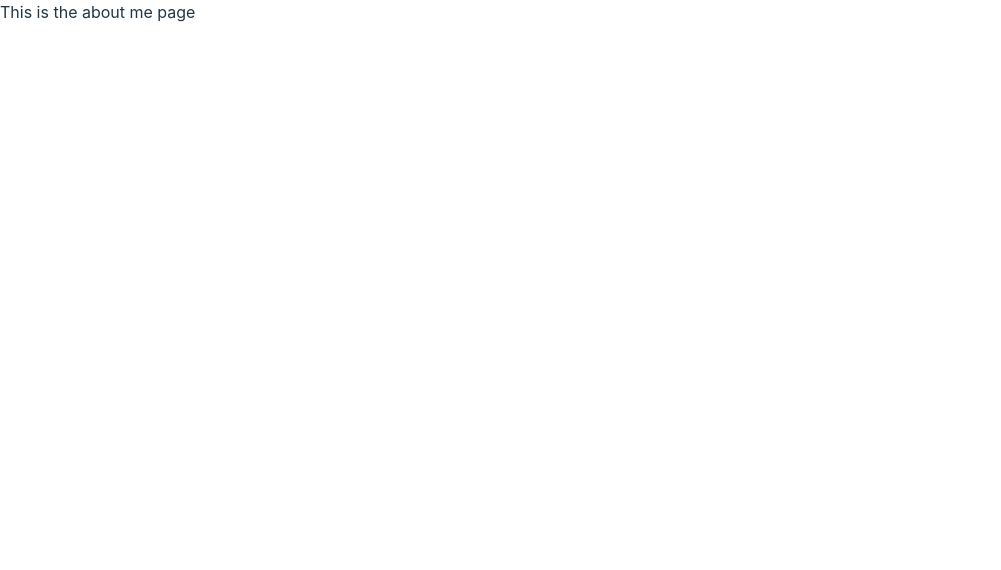
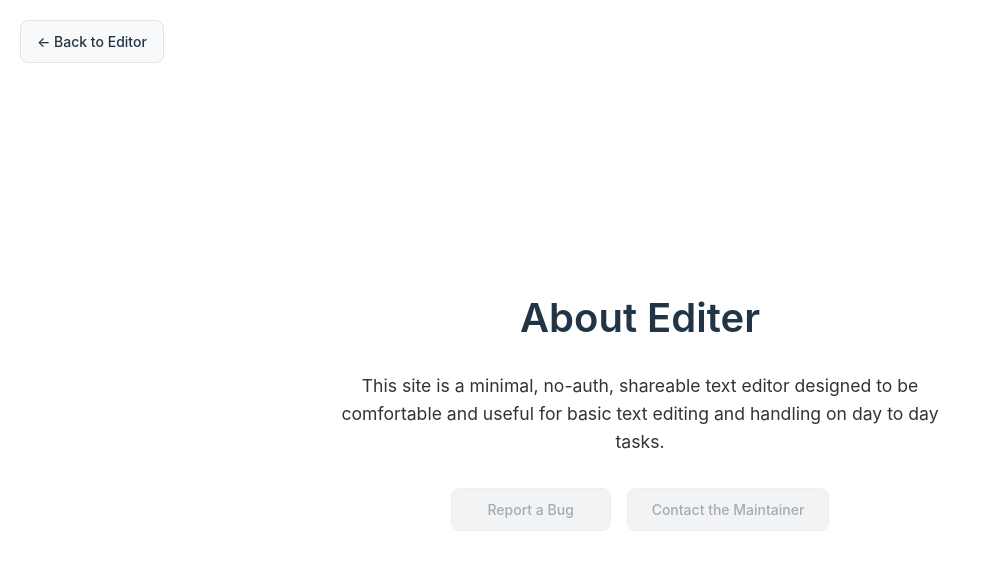
Before and after one commit to urieltfk/editer, a React (Vite) app in the folder fe/: page /about in a window 1280 px wide. Shown: the top 570 px of the page, without its empty margins (0-1001 px from the left). Built offline with nearby package versions, Linux system fonts and the light colour scheme; no server answers.

Commit message:
add about page

```diff
--- /dev/null
+++ b/fe/src/pages/About.css
@@ -0,0 +1,133 @@
+.about-page {
+  min-height: 100vh;
+  background-color: var(--bg-primary);
+  color: var(--text-primary);
+  transition: background-color 0.3s ease, color 0.3s ease;
+  display: flex;
+  flex-direction: column;
+  align-items: center;
+  justify-content: center;
+  padding: 40px 20px;
+  box-sizing: border-box;
+}
+
+.about-content {
+  max-width: 600px;
+  width: 100%;
+  text-align: center;
+  line-height: 1.6;
+}
+
+.about-page h1 {
+  font-size: 2.5rem;
+  font-weight: 600;
+  color: var(--text-primary);
+  margin-bottom: 2rem;
+  transition: color 0.3s ease;
+}
+
+.about-page p {
+  font-size: 1.1rem;
+  color: var(--text-secondary);
+  margin-bottom: 1.5rem;
+  transition: color 0.3s ease;
+}
+
+.about-page p:last-child {
+  margin-bottom: 0;
+  font-style: italic;
+  color: var(--text-tertiary);
+}
+
+.about-buttons {
+  display: flex;
+  gap: 1rem;
+  justify-content: center;
+  margin-top: 2rem;
+  flex-wrap: wrap;
+}
+
+.about-button {
+  padding: 12px 24px;
+  background: var(--bg-secondary);
+  color: var(--text-muted);
+  border: 1px solid var(--border-secondary);
+  border-radius: 8px;
+  font-size: 14px;
+  font-weight: 500;
+  cursor: not-allowed;
+  opacity: 0.6;
+  transition: all 0.3s ease;
+  min-width: 160px;
+}
+
+.about-button:disabled {
+  background: var(--bg-tertiary);
+  color: var(--text-muted);
+  border-color: var(--border-primary);
+  cursor: not-allowed;
+}
+
+.back-button {
+  position: fixed;
+  top: 20px;
+  left: 20px;
+  background: var(--bg-secondary);
+  color: var(--text-primary);
+  border: 1px solid var(--border-primary);
+  border-radius: 8px;
+  padding: 10px 16px;
+  font-size: 14px;
+  font-weight: 500;
+  cursor: pointer;
+  transition: all 0.3s ease;
+  text-decoration: none;
+  display: inline-flex;
+  align-items: center;
+  gap: 8px;
+  z-index: 1000;
+}
+
+.back-button:hover {
+  background: var(--bg-tertiary);
+  border-color: var(--border-tertiary);
+  transform: translateY(-1px);
+}
+
+.back-button:active {
+  transform: translateY(0);
+}
+
+@media (max-width: 768px) {
+  .about-page {
+    padding: 20px 16px;
+  }
+
+  .about-page h1 {
+    font-size: 2rem;
+    margin-bottom: 1.5rem;
+  }
+
+  .about-page p {
+    font-size: 1rem;
+  }
+
+  .about-buttons {
+    flex-direction: column;
+    align-items: center;
+    gap: 0.75rem;
+  }
+
+  .about-button {
+    min-width: 140px;
+    padding: 10px 20px;
+    font-size: 13px;
+  }
+
+  .back-button {
+    top: 16px;
+    left: 16px;
+    padding: 8px 12px;
+    font-size: 13px;
+  }
+}
--- a/fe/src/pages/About.tsx
+++ b/fe/src/pages/About.tsx
@@ -1,5 +1,29 @@
+import { Link } from 'react-router-dom'
+import './About.css'
+
 const About = (): JSX.Element => {
-    return <>This is the about me page</>
+    return (
+        <div className="about-page">
+            <Link to="/" className="back-button">
+                ← Back to Editor
+            </Link>
+            <div className="about-content">
+                <h1>About Editer</h1>
+                <p>
+                    This site is a minimal, no-auth, shareable text editor designed to be comfortable
+                    and useful for basic text editing and handling on day to day tasks.
+                </p>
+                <div className="about-buttons">
+                    <button className="about-button" disabled>
+                        Report a Bug
+                    </button>
+                    <button className="about-button" disabled>
+                        Contact the Maintainer
+                    </button>
+                </div>
+            </div>
+        </div>
+    )
 }
 
 export {About};
```
